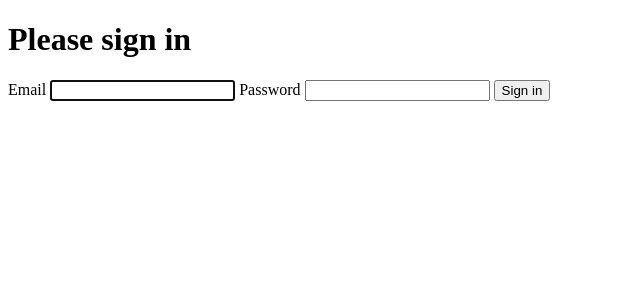
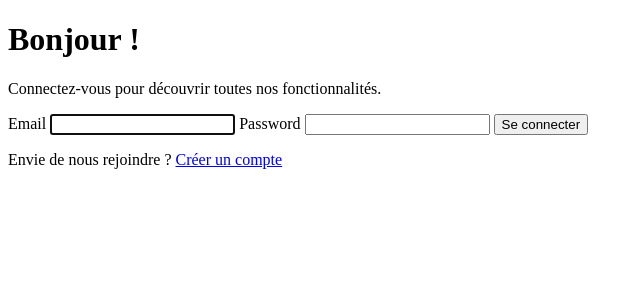
Before and after one commit to Pilou4/Troc-your-time, a Symfony app: template templates/security/login.html.twig in a window 1280 px wide. Shown: the part 26-326 px from the top of the page, without its empty margins (0-643 px from the left). Run offline with Twig, Linux system fonts and the light colour scheme; the template is opened without the code that fills it, so the values that code supplies are empty; some libraries are stand-ins or nearby versions.

Commit message:
page login

```diff
--- a/src/Security/UserAuthenticator.php
+++ b/src/Security/UserAuthenticator.php
@@ -50,7 +50,7 @@
         }
 
         // For example:
-        //return new RedirectResponse($this->urlGenerator->generate('some_route'));
+        return new RedirectResponse($this->urlGenerator->generate('homepage'));
         throw new \Exception('TODO: provide a valid redirect inside '.__FILE__);
     }
 
--- a/templates/partials/_header.html.twig
+++ b/templates/partials/_header.html.twig
@@ -1,7 +1,7 @@
 <header class="header">
     <nav class="header__nav">
         <a href="{{ path('homepage') }}" class="header__nav__link">Accueil</a>
-        <a href="#" class="header__nav__link">Se connecter</a>
+        <a href="{{ path('app_login') }}" class="header__nav__link">Se connecter</a>
         <a href="#" class="header__nav__link">S'inscrire</a>
     </nav>
 </header>
--- a/templates/security/login.html.twig
+++ b/templates/security/login.html.twig
@@ -1,11 +1,12 @@
 {% extends 'base.html.twig' %}
 
-{% block title %}Log in!{% endblock %}
+{% block title %}Page de connection !{% endblock %}
 
 {% block body %}
-<form method="post">
+<main class="login">
+    <form method="post" class="login__form">
         {% if error %}
-        <div class="alert alert-danger">{{ error.messageKey|trans(error.messageData, 'security') }}</div>
+            <div class="login__form__error">{{ error.messageKey|trans(error.messageData, 'security') }}</div>
         {% endif %}
 
         {% if app.user %}
@@ -14,11 +15,14 @@
             </div>
         {% endif %}
 
-    <h1 class="h3 mb-3 font-weight-normal">Please sign in</h1>
-    <label for="inputEmail">Email</label>
-    <input type="email" value="{{ last_username }}" name="email" id="inputEmail" class="form-control" autocomplete="email" required autofocus>
-    <label for="inputPassword">Password</label>
-    <input type="password" name="password" id="inputPassword" class="form-control" autocomplete="current-password" required>
+        <div class="login__form__header">
+            <h1 class="login__form__header__title">Bonjour !</h1>
+            <p class="login__form__header__text">Connectez-vous pour découvrir toutes nos fonctionnalités.</p>
+        </div>
+        <label class="login__form__label" for="inputEmail">Email</label>
+        <input class="login__form__input" type="email" value="{{ last_username }}" name="email" id="inputEmail" class="form-control" autocomplete="email" required autofocus>
+        <label class="login__form__label" for="inputPassword">Password</label>
+        <input class="login__form__input" type="password" name="password" id="inputPassword" class="form-control" autocomplete="current-password" required>
 
         <input type="hidden" name="_csrf_token"
                 value="{{ csrf_token('authenticate') }}"
@@ -35,8 +39,18 @@
             </div>
         #}
 
-    <button class="btn btn-lg btn-primary" type="submit">
-        Sign in
+        <button class="login__form__button" type="submit">
+            Se connecter
         </button>
+
+        <div class="login__form__footer">
+            <p class="login__form__footer__text">
+                Envie de nous rejoindre ?
+                <a href="#" class="login__form__footer__link">Créer un compte</a>
+            </p>
+
+        </div>
+
     </form>
+</main>
 {% endblock %}
```
Also changed, not shown: assets/styles/styles.scss (+50 -0 lines), 1 other file. Lines whose indentation alone changed are shown as unchanged.
